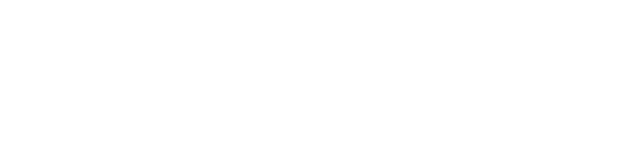
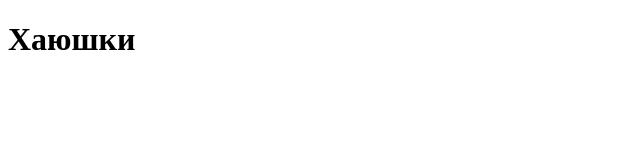
Before and after one commit to Matvei2000/Skypro, a plain HTML site: page index.html in a window 1280 px wide. Shown: the whole page, without its empty margins (0-640 px from the left). Drawn offline with Linux system fonts and the light colour scheme.

Commit message:
Добавил загаловок h1

```diff
--- a/index.html
+++ b/index.html
@@ -7,6 +7,6 @@
     <title>Document</title>
 </head>
 <body>
-
+    <h1>Хаюшки</h1>
 </body>
 </html>
```
